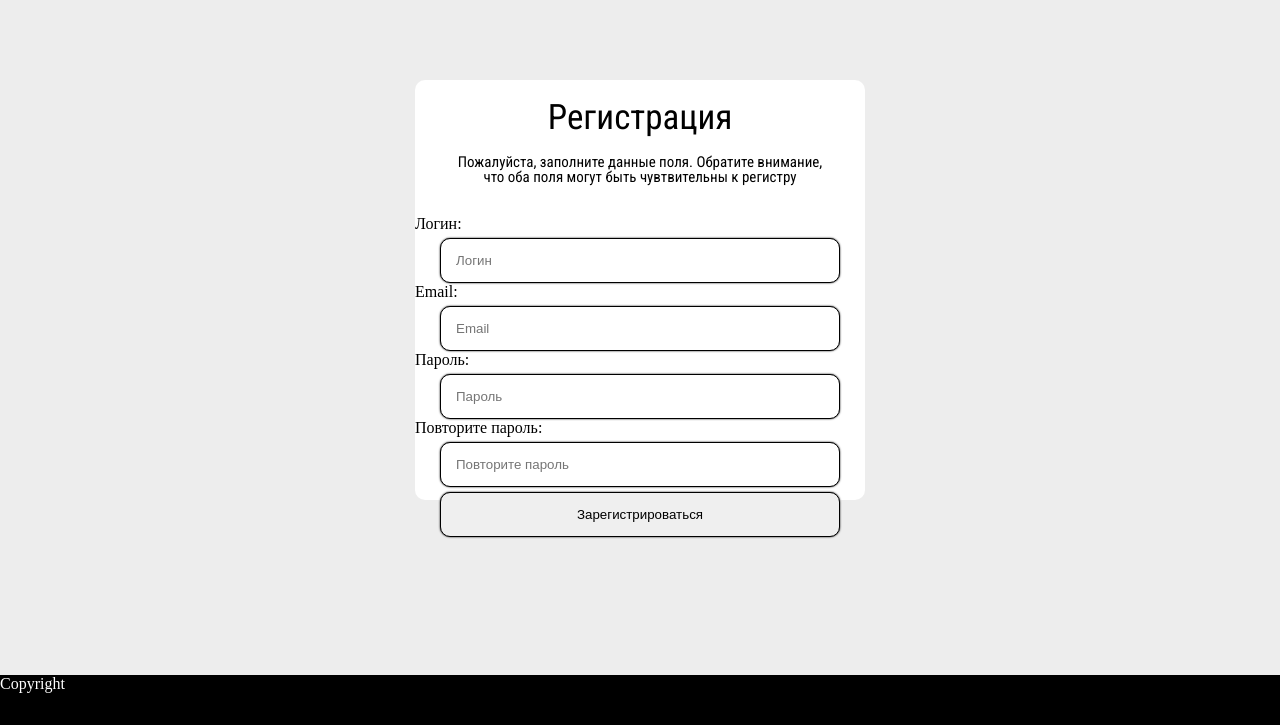
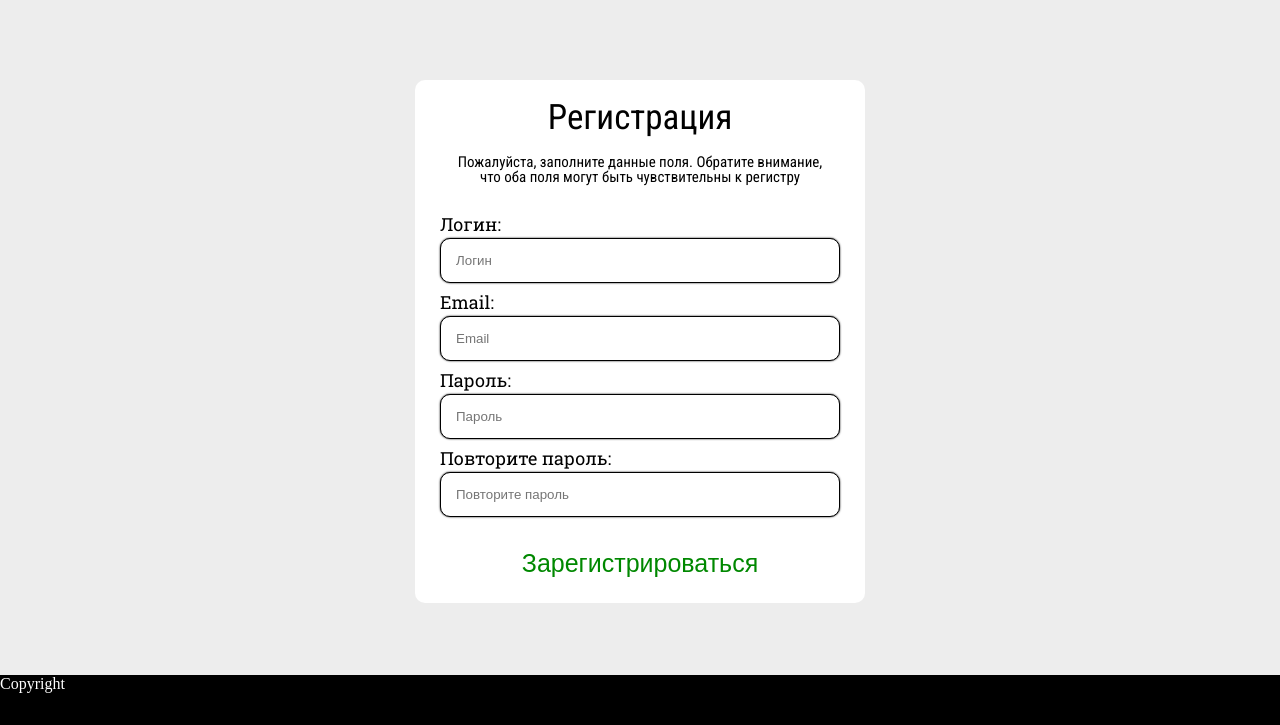
Before and after one commit to phntm738/project, a Django app: page /main/register in a window 1280 px wide. Shown: the part 75-800 px from the top of the page. Run offline with Django 3.2, Linux system fonts and the light colour scheme; some web fonts are replaced.

Commit message:
fixed confirmation email send issue

```diff
--- a/bowlingvo/main/my_views/section_views.py
+++ b/bowlingvo/main/my_views/authorization_views.py
@@ -43,15 +43,17 @@
 
             current_site = get_current_site(request)
             mail_subject = 'Активация аккаунта на bowlingvo.ru'
+            uid = urlsafe_base64_encode(force_bytes(user.pk)).decode("utf-8")
+            token = account_activation_token.make_token(user)
             message = render_to_string('main/acc_activation.html', {
                 'user': user,
                 'domain': current_site.domain,
-                'uid': urlsafe_base64_encode(force_bytes(user.pk)),
-                'token': account_activation_token.make_token(user),
+                'uid': uid,
+                'token': token,
             })
             email = EmailMessage(mail_subject, message, to=[user.email])
             email.send()
-            return render(request, 'email_conf.html', {'email': user.email})
+            return render(request, 'main/email_conf.html', {'email': user.email})
         else:
             return render(request, self.template_name, {'form': form})
 
--- a/bowlingvo/main/static/main/index.css
+++ b/bowlingvo/main/static/main/index.css
@@ -209,20 +209,20 @@
 /*--content-elements------------*/
 
 /*----login-elements------------*/
-.back {
+.login-back, .register-back {
     margin-left: auto;
     margin-right: auto;
     margin-top: 80px;
 
     width: 450px;
-    height: 400px;
     background: white;
     border-radius: 10px;
     padding-top: 20px;
+    padding-bottom: 5px;
 }
 
 
-.login-description {
+.authorization-description {
 	margin-left: auto;
 	margin-right: auto;
 
@@ -230,7 +230,7 @@
 }
 
 
-.login-description h1 {
+.authorization-description h1 {
 	margin-top: 0;
 	margin-bottom: 0;
 
@@ -244,7 +244,7 @@
 }
 
 
-.login-description .login-instructions, .login-description .login-error {
+.authorization-description .authorization-instructions, .authorization-description .login-error {
     margin-top: 20px;
     margin-left: auto;
     margin-right: auto;
@@ -260,7 +260,7 @@
 }
 
 
-/*.login-error {
+/*.authorization-error {
     margin-left: auto;
     margin-right: auto;
     margin-top: 35px;
@@ -281,7 +281,7 @@
 }
 
 
-.login_label {
+.authorization-label {
     margin-top: 10px;
     margin-left: auto;
     margin-right: auto;
@@ -313,14 +313,13 @@
 }
 
 
-#login-form .login-submit{
+#login-form .authorization-submit, #register-form .authorization-submit {
     display: block;
     margin-top: 25px;
     margin-left: auto;
     margin-right: auto;
     padding: 0;
 
-    width: 100px;
     height: 40px;
     border-radius: 2px;
     background: white;
@@ -337,8 +336,17 @@
 }
 
 
+#login-form .authorization-submit {
+    width: 100px;
+}
 
-#login-form .login-submit:hover {
+
+#register-form .authorization-submit {
+    width: 250px;
+}
+
+
+#login-form .authorization-submit:hover, #register-form .authorization-submit:hover {
     border: 1px solid rgba(0, 0, 0, .15);
     background: var(--backgroundcolor);
     color: black;
--- a/bowlingvo/main/templates/main/acc_activation.html
+++ b/bowlingvo/main/templates/main/acc_activation.html
@@ -1,3 +1,3 @@
-Здравстуйте {{ user.username }},
+Здравствуйте, {{ user.username }},
 Пожалуйста, перейдите по следующей ссылке, чтобы подтвердить почту,
-http://{{ domain }}/activate/{{ uid }}/{{ token }}
+http://{{ domain }}/main/activate/{{ uid }}/{{ token }}
--- a/bowlingvo/main/templates/main/registration_form.html
+++ b/bowlingvo/main/templates/main/registration_form.html
@@ -1,31 +1,35 @@
 {% include "main/header.html" %}
-<div class="back">
-    <div class="login-description">
+<div class="register-back">
+    <div class="authorization-description">
         <h1>Регистрация</h1>
     {% if form.errors %}
-        <div class="login-error">
-           {{ form.password2.errors }}
+        <div class="register-error">
+            {% for field in form %}
+                {% if field.errors %}
+                    {% for error in field.errors %}
+                        {{ error|escape }}<br>
+                    {% endfor %}
+                {% endif %}
+            {% endfor %}
         </div>
     {% else %}
-        <div class="login-instructions">
-            Пожалуйста, заполните данные поля. Обратите внимание, <br> что оба поля могут быть чувтвительны к регистру
+        <div class="authorization-instructions">
+            Пожалуйста, заполните данные поля. Обратите внимание, <br> что оба поля могут быть чувствительны к регистру
         </div>
     {% endif %}
     </div>
     <form action="{{ app_path }}" method="post" id="register-form">
         {% csrf_token %}
-        <div class="fields">
-            {{ form.username.label }}
-            {{ form.username }}
-            {{ form.email.label }}
-            {{ form.email }}
-            {{ form.password1.label }}
-            {{ form.password1 }}
-            {{ form.password2.label }}
-            {{ form.password2 }}
-            <input type="hidden" name="next" value="{{ next }}" />
-        </div>
-        <input class="submit" type="submit" value="Зарегистрироваться">
+        <div class="authorization-label">{{ form.username.label }}</div>
+        {{ form.username }}
+        <div class="authorization-label">{{ form.email.label }}</div>
+        {{ form.email }}
+        <div class="authorization-label">{{ form.password1.label }}</div>
+        {{ form.password1 }}
+        <div class="authorization-label">{{ form.password2.label }}</div>
+        {{ form.password2 }}
+        <input type="hidden" name="next" value="{{ next }}" />
+        <input class="authorization-submit" type="submit" value="Зарегистрироваться">
     </form>
 </div>
 {% include "main/footer.html" %}
--- a/bowlingvo/main/urls.py
+++ b/bowlingvo/main/urls.py
@@ -11,7 +11,7 @@
     path('register', views.Registration_view.as_view(), name='register'),
     path('profile', views.Profile_view.as_view(), name='profile'),
     path('test', views.test),
-    re_path(r'^activate/(?P<uidb64>[0-9A-Za-z_\-]+)/(?P<stoken>[0-9A-Za-z]{1,13}-[0-9A-Za-z]{1,20})/$',
+    re_path(r'^activate/(?P<uidb64>[0-9A-Za-z_\-]+)/(?P<token>[0-9A-Za-z]{1,13}-[0-9A-Za-z]{1,20})/$',
         views.activate, name='activate'),
     path('<str:language_name>', views.get_sections, name='language'),
 ]
--- a/bowlingvo/main/views.py
+++ b/bowlingvo/main/views.py
@@ -4,7 +4,7 @@
 from .models import *
 from .additional.task_gen import lex_task_gen
 
-from .my_views.section_views import *
+from .my_views.authorization_views import *
 
 
 class Profile_view(View):
@@ -19,9 +19,9 @@
 
 def index(request):
     user = request.user
-    profile = User_Profile.objects.get(user=user)
     if not user.is_authenticated:
         return redirect('/main/login')
+    profile = User_Profile.objects.get(user=user)
     languages = Language.objects.all()
     return render(request, 'main/index.html',
                   {'profile': profile, 'page_name': 'index', 'languages': languages})
```
Also changed, not shown: bowlingvo/bowlingvo/settings.py (+5 -3 lines), bowlingvo/main/templates/main/login_form.html (+8 -8 lines), bowlingvo/db.sqlite3.
